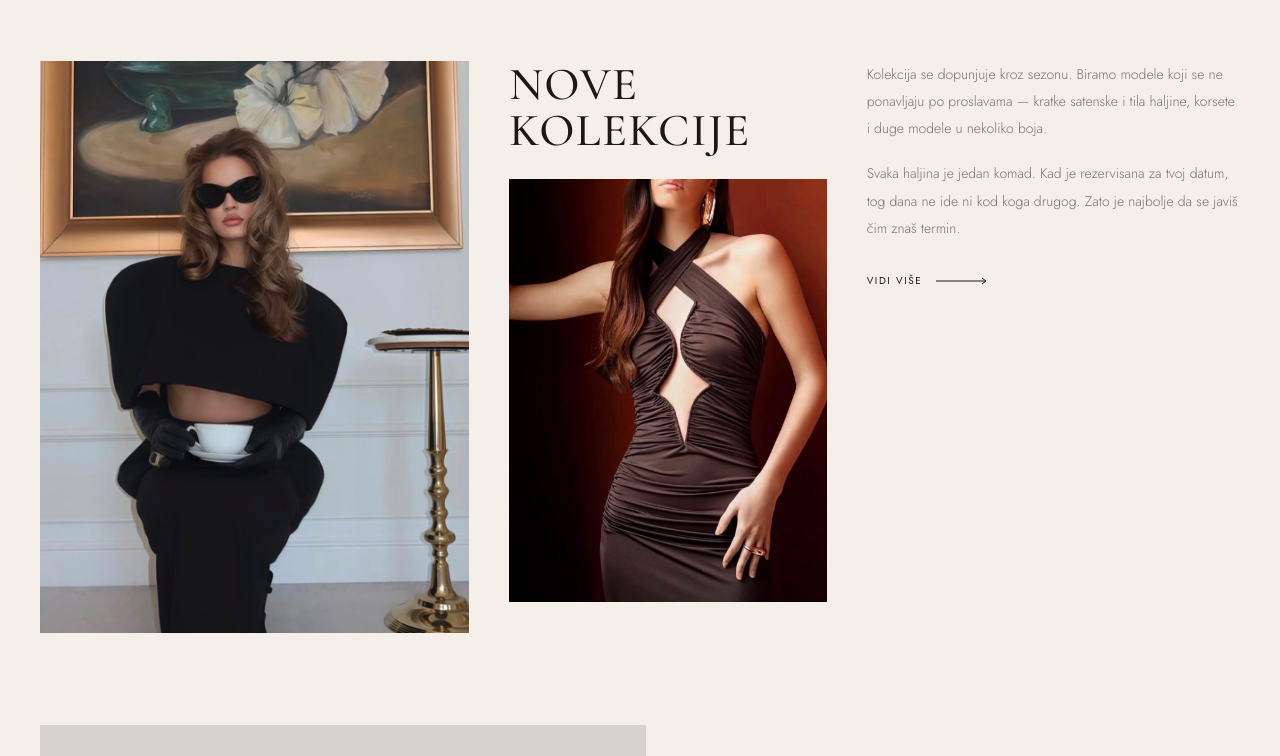
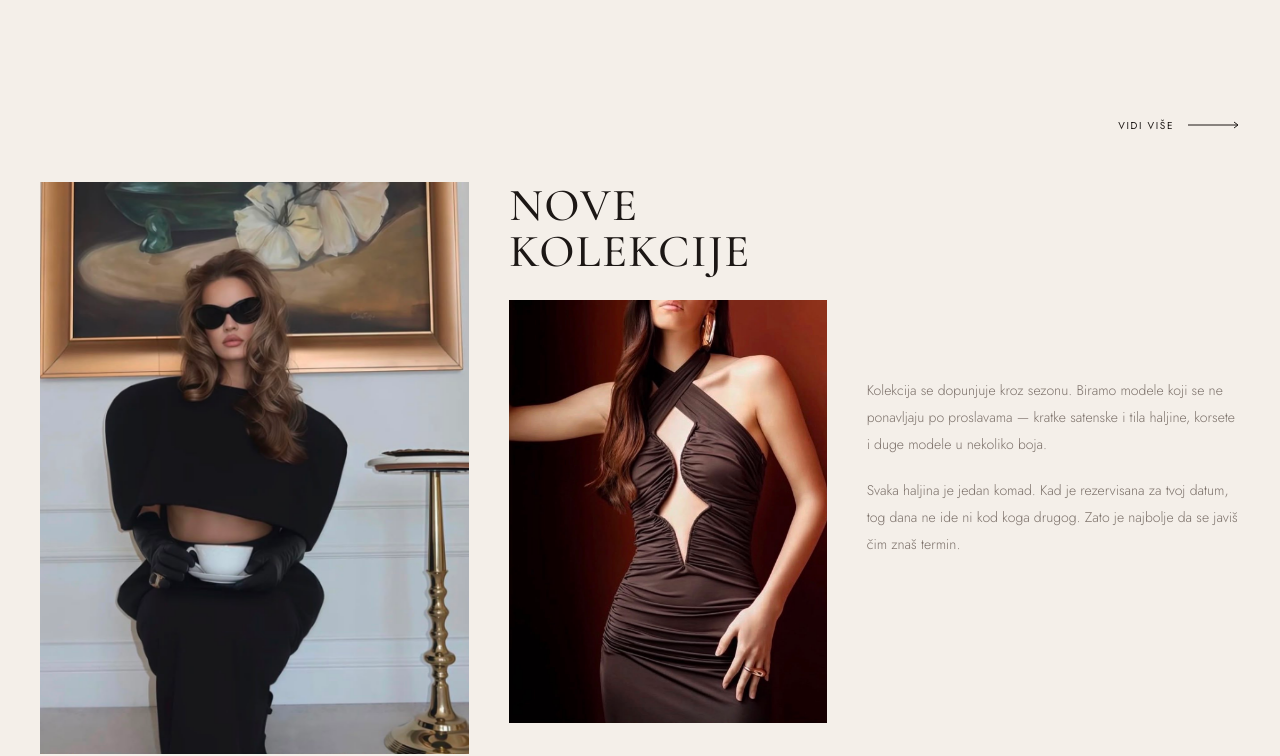
Before and after one commit to stefanamilenkovic99-design/riva-atelier, a plain HTML site: page index.html in a window 1280 px wide. Shown: the part 1424-2180 px from the top of the page. Drawn offline with nearby package versions, Linux system fonts and the light colour scheme.

Commit message:
Deploy riva-atelier v3 (2026-08-13T18:43:39.339604+00:00)

```diff
--- a/index.html
+++ b/index.html
@@ -241,7 +241,7 @@
   }
 
   /* ---------- Zaglavlje sekcije ---------- */
-  .section { padding-top: 92px; padding-bottom: 92px; }
+  .section { padding-top: 120px; padding-bottom: 120px; }
 
   .sec-head {
     display: flex;
@@ -259,6 +259,7 @@
     letter-spacing: 0.03em;
     text-transform: uppercase;
   }
+  .sec-head-end { justify-content: flex-end; }
   .more {
     display: inline-flex;
     align-items: center;
@@ -330,7 +331,7 @@
     margin-bottom: 18px;
   }
   .ed-copy p:last-of-type { margin-bottom: 0; }
-  .ed-copy .more { margin-top: 30px; padding-bottom: 0; }
+  .ed-copy { align-self: center; }
 
   /* ---------- Studio 13 ---------- */
   .duo {
@@ -680,6 +681,13 @@
   <!-- ============ NOVE KOLEKCIJE ============ -->
   <section class="section" id="nove" style="padding-top:0;">
     <div class="wrap">
+      <div class="sec-head sec-head-end">
+        <a href="#kontakt" class="more micro">
+          Vidi više
+          <svg width="52" height="8" viewBox="0 0 52 8" fill="none" stroke="currentColor" stroke-width="1"><path d="M0 4h50M46 1l4 3-4 3"/></svg>
+        </a>
+      </div>
+
       <div class="editorial">
         <figure>
           <img src="assets/outfit-crni.jpg" alt="Devojka u crnom svečanom kompletu sa rukavicama, sedi u enterijeru salona">
@@ -695,10 +703,6 @@
         <div class="ed-copy">
           <p>Kolekcija se dopunjuje kroz sezonu. Biramo modele koji se ne ponavljaju po proslavama — kratke satenske i tila haljine, korsete i duge modele u nekoliko boja.</p>
           <p>Svaka haljina je jedan komad. Kad je rezervisana za tvoj datum, tog dana ne ide ni kod koga drugog. Zato je najbolje da se javiš čim znaš termin.</p>
-          <a href="#kontakt" class="more micro">
-            Vidi više
-            <svg width="52" height="8" viewBox="0 0 52 8" fill="none" stroke="currentColor" stroke-width="1"><path d="M0 4h50M46 1l4 3-4 3"/></svg>
-          </a>
         </div>
       </div>
     </div>
```
